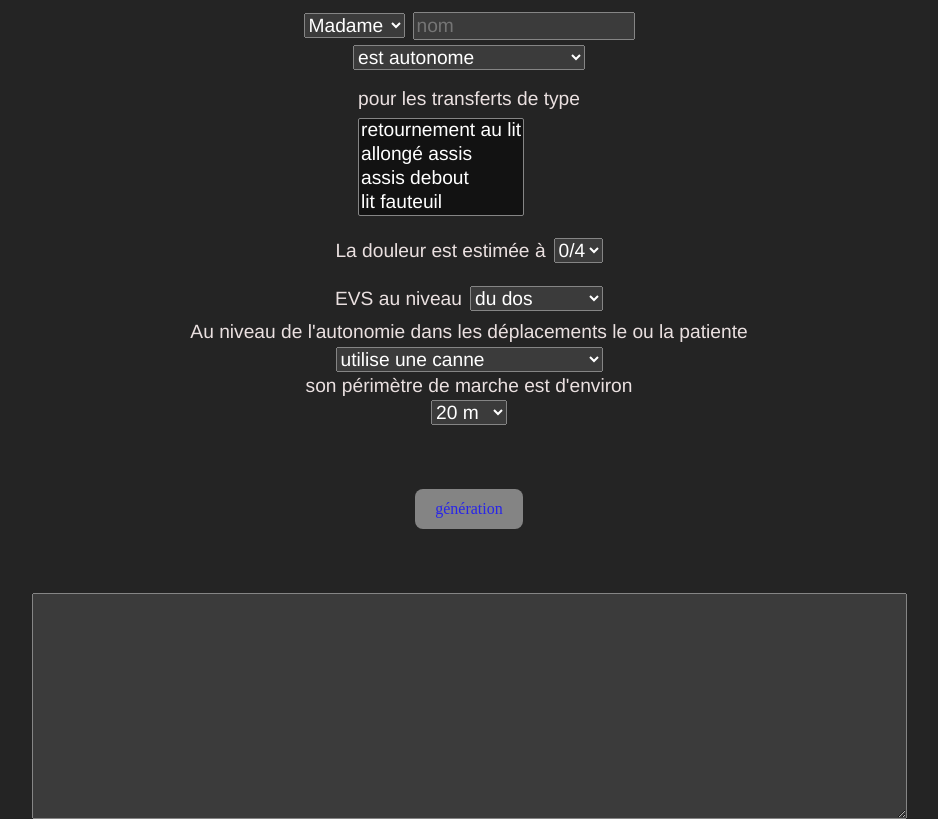
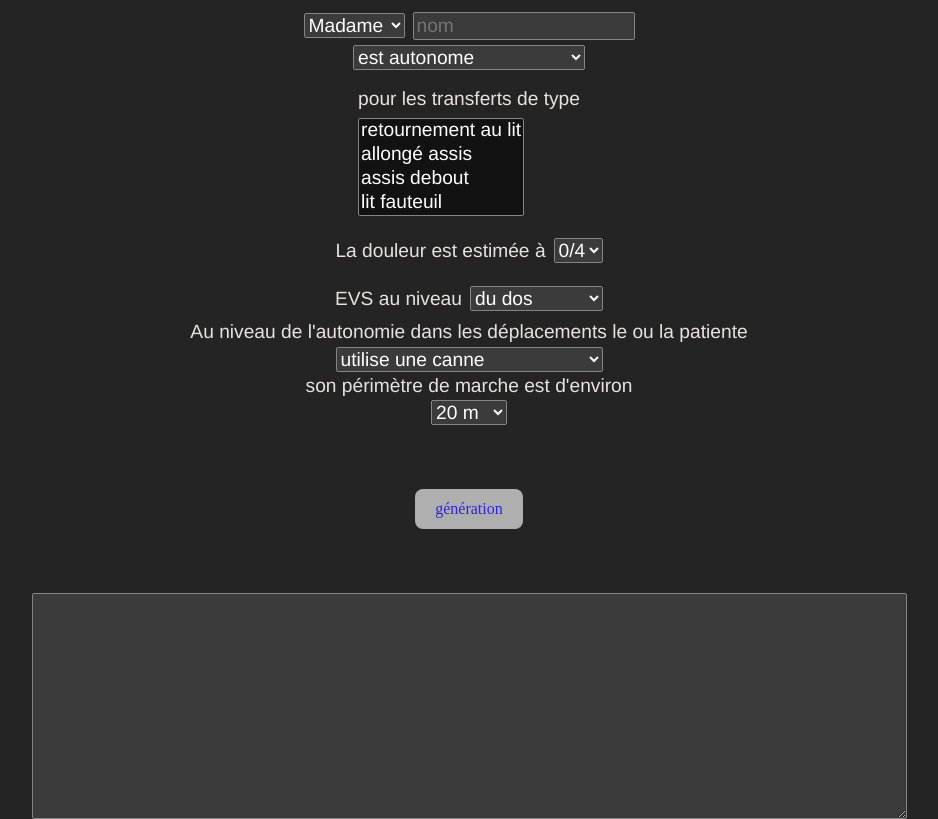
Before and after one commit to Olivier6464/bilanSortie, a plain HTML site: page index.html in a window 1280 px wide. Shown: the part 60-879 px from the top of the page, without its empty margins (171-1109 px from the left). Drawn offline with Linux system fonts and the light colour scheme.

Commit message:
button background

```diff
--- a/css/style.css
+++ b/css/style.css
@@ -58,7 +58,7 @@ ul {
 }
 
 #genere {
-  background-color: hsla(0, 0%, 76%, 0.609);
+  background-color: hsla(0, 0%, 76%, 0.884);
   border-radius: 8px;
   border: 1px solid transparent;
   padding: 0.6em 1.2em;
```
